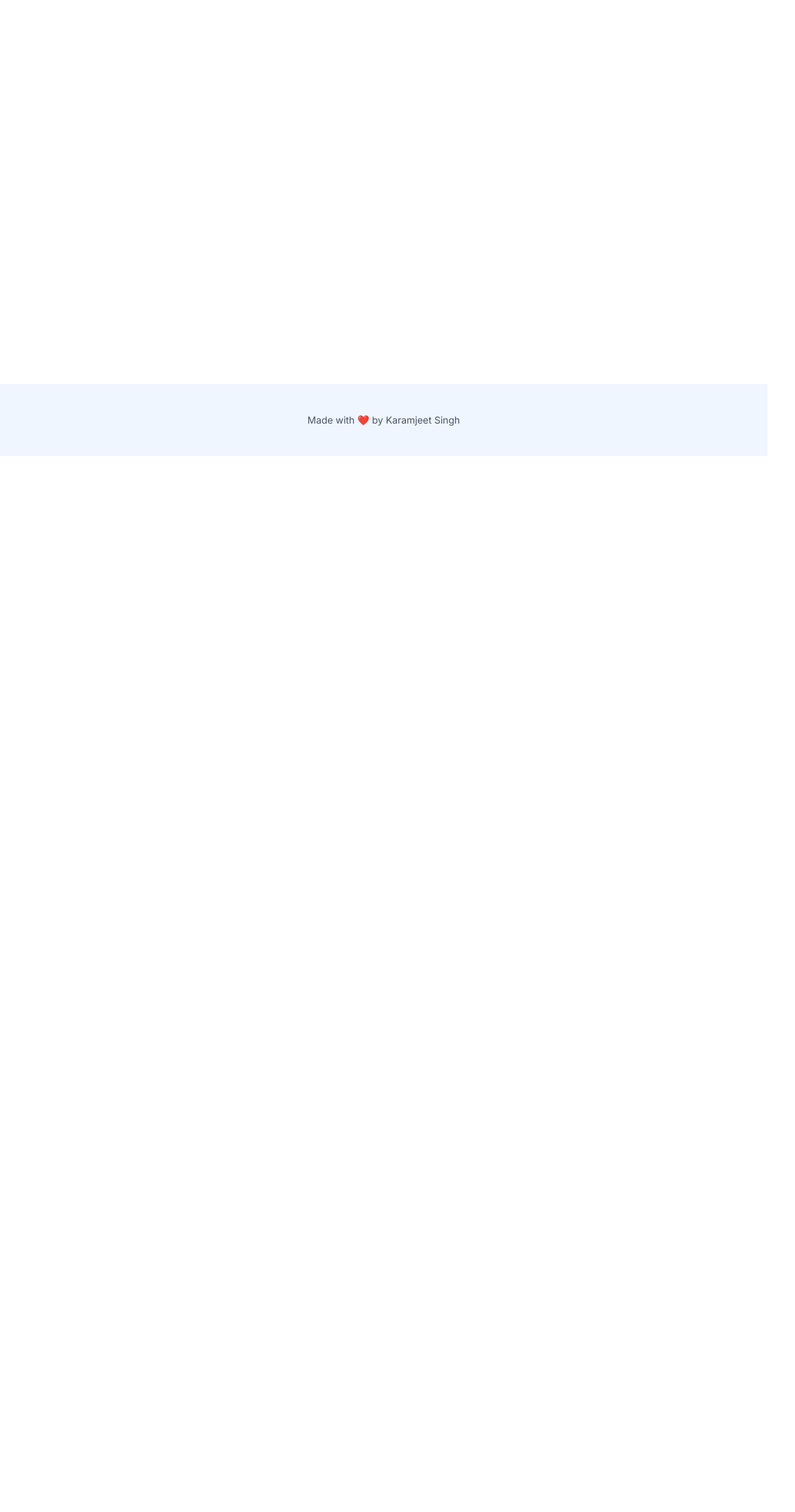
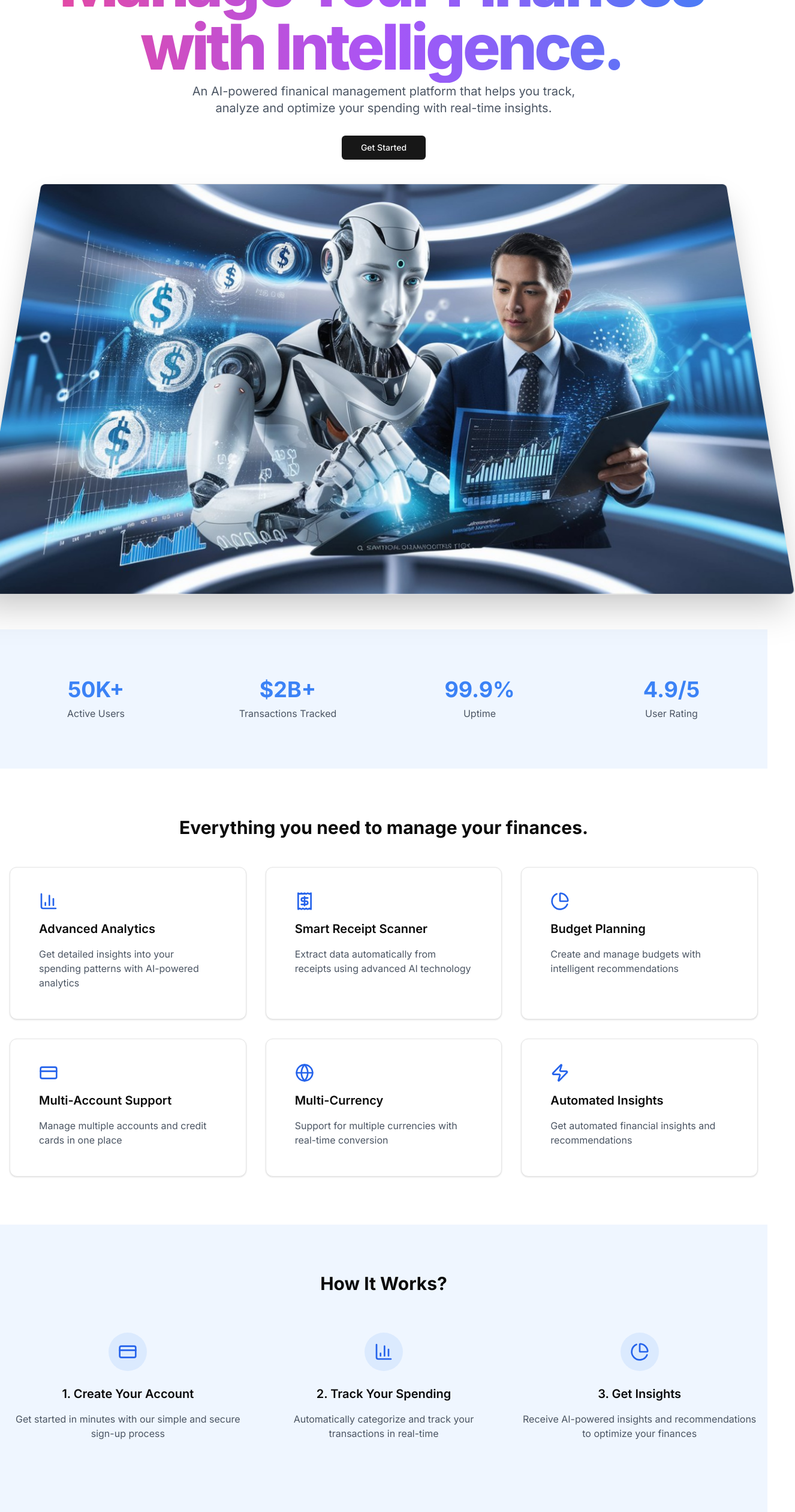
Before and after one commit to itskaramaman/AI-Finance-app, a Next.js app: page / in a window 1280 px wide. Shown: the part 240-2760 px from the top of the page at 60% size, 1326 px wide, since content can reach past the window. Before the commit the page ends 1000 px from the top, so only its background shows below. Built offline with nearby package versions, Linux system fonts and the light colour scheme; no server answers.

Commit message:
landing page continued

```diff
--- a/src/app/globals.css
+++ b/src/app/globals.css
@@ -70,3 +70,29 @@
     @apply bg-background text-foreground;
   }
 }
+
+@layer utilities {
+  .gradient {
+    @apply bg-gradient-to-r from-pink-500 via-purple-500 to-blue-500;
+  }
+
+  .gradient-title {
+    @apply gradient font-extrabold tracking-tighter pr-2 pb-2 text-transparent bg-clip-text;
+  }
+}
+
+.hero-image-wrapper {
+  perspective: 1000px;
+}
+
+.hero-image {
+  transform: rotateX(15deg) scale(1);
+  transition: transform 0.5s ease-out;
+  will-change: transform;
+}
+
+.hero-image.scrolled {
+  transform: rotateX(0deg) scale(1) translateY(40px);
+  transition: tranform 0.5s ease-out;
+  will-change: transform;
+}
--- a/src/app/page.tsx
+++ b/src/app/page.tsx
@@ -1,10 +1,71 @@
-import { Button } from "@/components/ui/button";
+import Hero from "@/components/Hero";
+import { Card, CardContent } from "@/components/ui/card";
+import { featuresData, howItWorksData, statsData } from "@/data/landing";
+import { Label } from "@radix-ui/react-dropdown-menu";
 
 export default function Home() {
   return (
     <div>
-      Karamjeet&apos;s Finance App
-      <Button variant="default">Hello</Button>
+      <Hero />
+
+      <section className="py-20 bg-blue-50">
+        <div className="container mx-auto px-4">
+          <div className="grid grid-cols-2 md:grid-cols-4 gap-8">
+            {statsData.map((data, index) => (
+              <div key={index} className="text-center">
+                <Label className="text-4xl font-bold text-blue-500 mb-2">
+                  {data.value}
+                </Label>
+                <Label className="text-gray-600">{data.label}</Label>
+              </div>
+            ))}
+          </div>
+        </div>
+      </section>
+
+      <section className="py-20">
+        <div className="container mx-auto px-4">
+          <h2 className="text-3xl font-bold text-center mb-12">
+            Everything you need to manage your finances.
+          </h2>
+          <div className="grid grid-cols-1 md:grid-cols-2 lg:grid-cols-3 gap-8">
+            {featuresData.map((feature, index) => {
+              const Icon = feature.icon;
+              return (
+                <Card key={index} className="p-6">
+                  <CardContent className="space-y-4 pt-4">
+                    <Icon className="h-8 w-8 text-blue-600" />
+                    <h3 className="text-xl font-semibold">{feature.title}</h3>
+                    <p className="text-gray-600">{feature.description}</p>
+                  </CardContent>
+                </Card>
+              );
+            })}
+          </div>
+        </div>
+      </section>
+
+      <section className="py-20 bg-blue-50">
+        <div className="container mx-auto px-4">
+          <h2 className="text-3xl font-bold text-center mb-16">
+            How It Works?
+          </h2>
+          <div className="grid grid-cols-1 md:grid-cols-3 gap-8">
+            {howItWorksData.map((step, index) => {
+              const Icon = step.icon;
+              return (
+                <div key={index} className="text-center">
+                  <div className="w-16 h-16 bg-blue-100 rounded-full flex items-center justify-center mx-auto mb-6">
+                    <Icon className="h-8 w-8 text-blue-600" />
+                  </div>
+                  <h3 className="text-xl font-semibold mb-4">{step.title}</h3>
+                  <p className="text-gray-600">{step.description}</p>
+                </div>
+              );
+            })}
+          </div>
+        </div>
+      </section>
     </div>
   );
 }
--- /dev/null
+++ b/src/components/Hero.tsx
@@ -0,0 +1,62 @@
+"use client";
+
+import Link from "next/link";
+import { Button } from "./ui/button";
+import Image from "next/image";
+import { useEffect, useRef } from "react";
+
+const Hero = () => {
+  const imageRef = useRef<HTMLDivElement | null>(null);
+
+  useEffect(() => {
+    const imageElement = imageRef.current;
+    const handleScroll = () => {
+      const scrollPosition = window.scrollY;
+      const scrollThreshhold = 100;
+
+      if (scrollPosition > scrollThreshhold) {
+        imageElement?.classList.add("scrolled");
+      } else {
+        imageElement?.classList.remove("scrolled");
+      }
+    };
+    window.addEventListener("scroll", handleScroll);
+
+    return () => window.removeEventListener("scroll", handleScroll);
+  }, []);
+
+  return (
+    <div className="py-20 px-4">
+      <div className="container mx-auto text-center">
+        <h1 className="text-5xl md:text-8xl lg:text-[105px] pb-6 gradient-title">
+          Manage Your Finances <br /> with Intelligence.
+        </h1>
+        <p className="text-xl text-gray-600 mb-8 max-w-2xl mx-auto">
+          An AI-powered finanical management platform that helps you track,
+          analyze and optimize your spending with real-time insights.
+        </p>
+
+        <Link href="/dashboard">
+          <Button size="lg" className="px-8">
+            Get Started
+          </Button>
+        </Link>
+
+        <div className="hero-image-wrapper">
+          <div ref={imageRef} className="hero-image">
+            <Image
+              src="/banner.jpeg"
+              alt="banner-img"
+              width={1280}
+              height={720}
+              className="rounded-lg shadow-2xl border mx-auto"
+              priority
+            />
+          </div>
+        </div>
+      </div>
+    </div>
+  );
+};
+
+export default Hero;
--- /dev/null
+++ b/src/data/landing.ts
@@ -0,0 +1,117 @@
+import {
+  BarChart3,
+  Receipt,
+  PieChart,
+  CreditCard,
+  Globe,
+  Zap,
+} from "lucide-react";
+
+// Stats Data
+export const statsData = [
+  {
+    value: "50K+",
+    label: "Active Users",
+  },
+  {
+    value: "$2B+",
+    label: "Transactions Tracked",
+  },
+  {
+    value: "99.9%",
+    label: "Uptime",
+  },
+  {
+    value: "4.9/5",
+    label: "User Rating",
+  },
+];
+
+interface Feature {
+  icon: React.ComponentType<React.SVGProps<SVGSVGElement>>;
+  title: string;
+  description: string;
+}
+
+// Features Data
+export const featuresData: Feature[] = [
+  {
+    icon: BarChart3,
+    title: "Advanced Analytics",
+    description:
+      "Get detailed insights into your spending patterns with AI-powered analytics",
+  },
+  {
+    icon: Receipt,
+    title: "Smart Receipt Scanner",
+    description:
+      "Extract data automatically from receipts using advanced AI technology",
+  },
+  {
+    icon: PieChart,
+    title: "Budget Planning",
+    description: "Create and manage budgets with intelligent recommendations",
+  },
+  {
+    icon: CreditCard,
+    title: "Multi-Account Support",
+    description: "Manage multiple accounts and credit cards in one place",
+  },
+  {
+    icon: Globe,
+    title: "Multi-Currency",
+    description: "Support for multiple currencies with real-time conversion",
+  },
+  {
+    icon: Zap,
+    title: "Automated Insights",
+    description: "Get automated financial insights and recommendations",
+  },
+];
+
+// How It Works Data
+export const howItWorksData = [
+  {
+    icon: CreditCard,
+    title: "1. Create Your Account",
+    description:
+      "Get started in minutes with our simple and secure sign-up process",
+  },
+  {
+    icon: BarChart3,
+    title: "2. Track Your Spending",
+    description:
+      "Automatically categorize and track your transactions in real-time",
+  },
+  {
+    icon: PieChart,
+    title: "3. Get Insights",
+    description:
+      "Receive AI-powered insights and recommendations to optimize your finances",
+  },
+];
+
+// Testimonials Data
+export const testimonialsData = [
+  {
+    name: "Sarah Johnson",
+    role: "Small Business Owner",
+    image: "https://randomuser.me/api/portraits/women/75.jpg",
+    quote:
+      "Welth has transformed how I manage my business finances. The AI insights have helped me identify cost-saving opportunities I never knew existed.",
+  },
+  {
+    name: "Michael Chen",
+    role: "Freelancer",
+    image: "https://randomuser.me/api/portraits/men/75.jpg",
+    quote:
+      "The receipt scanning feature saves me hours each month. Now I can focus on my work instead of manual data entry and expense tracking.",
+  },
+  {
+    name: "Emily Rodriguez",
+    role: "Financial Advisor",
+    image: "https://randomuser.me/api/portraits/women/74.jpg",
+    quote:
+      "I recommend Welth to all my clients. The multi-currency support and detailed analytics make it perfect for international investors.",
+  },
+];
```
Also changed, not shown: public/banner.jpeg (added).
